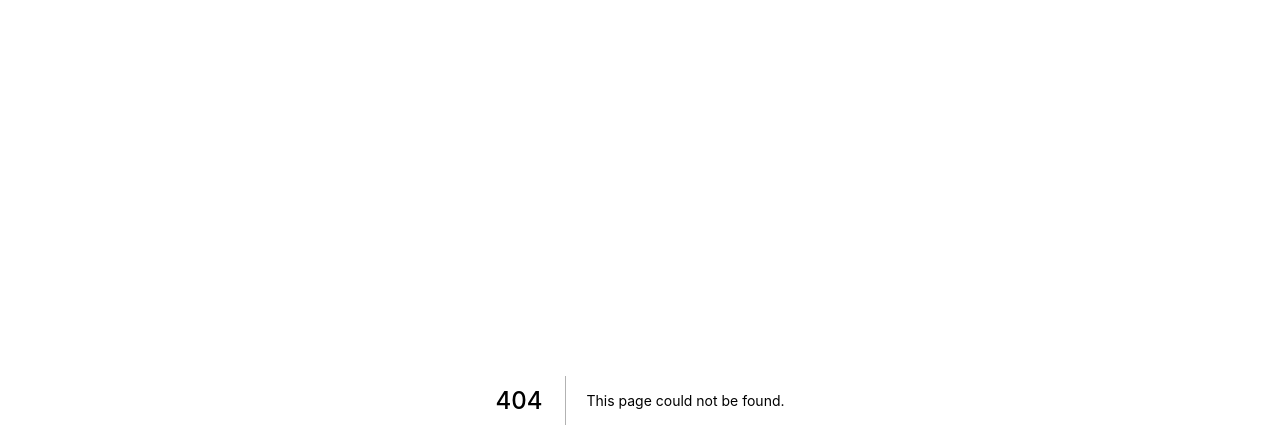
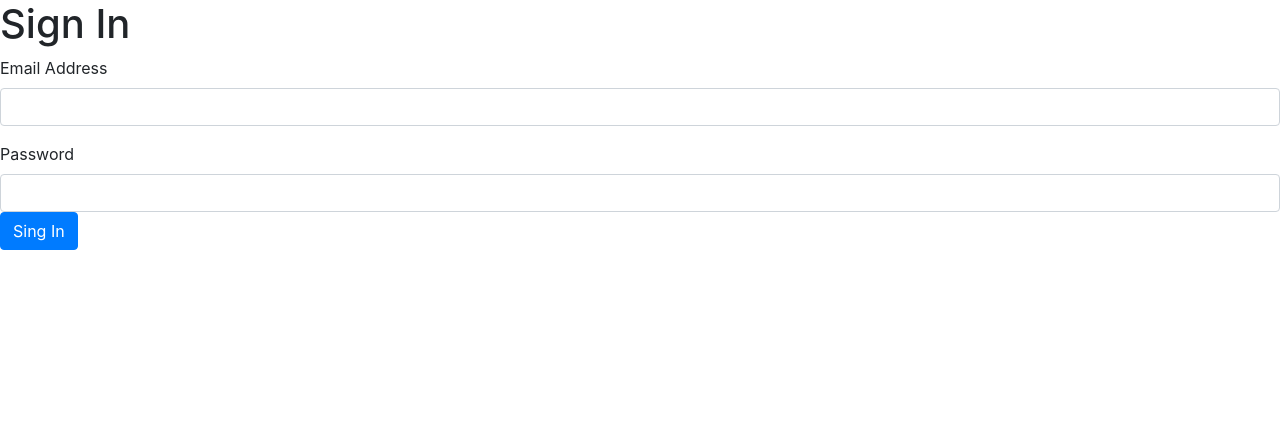
Before and after one commit to vicrosa25/ticketing, a Next.js app in the folder client/: page /auth/signin in a window 1280 px wide. Before the commit this address had no page. Shown: the top 448 px of the page. Built offline with nearby package versions, Linux system fonts and the light colour scheme.

Commit message:
Sign In page added

```diff
--- /dev/null
+++ b/client/pages/auth/signin.js
@@ -0,0 +1,47 @@
+import { useState } from "react";
+import Router from "next/router";
+import useRequest from "../../hooks/use-request";
+
+export default function signup() {
+  const [email, setEmail] = useState("");
+  const [password, setPassword] = useState("");
+  const { doRequest, errors } = useRequest({
+    url: "/api/users/signin",
+    method: "post",
+    body: {
+      email,
+      password,
+    },
+    onSuccess: () => Router.push("/"),
+  });
+
+  const onSubmit = async (event) => {
+    event.preventDefault();
+    doRequest();
+  };
+
+  return (
+    <form onSubmit={onSubmit}>
+      <h1>Sign In</h1>
+      <div className="form-group">
+        <label htmlFor="">Email Address</label>
+        <input
+          value={email}
+          className="form-control"
+          onChange={(e) => setEmail(e.target.value)}
+        />
+      </div>
+      <div>
+        <label htmlFor="">Password</label>
+        <input
+          value={password}
+          type="password"
+          className="form-control"
+          onChange={(e) => setPassword(e.target.value)}
+        />
+      </div>
+      {errors}
+      <button className="btn btn-primary">Sing In</button>
+    </form>
+  );
+}
```
Also changed, not shown: client/pages/index.js (+5 -2 lines).
